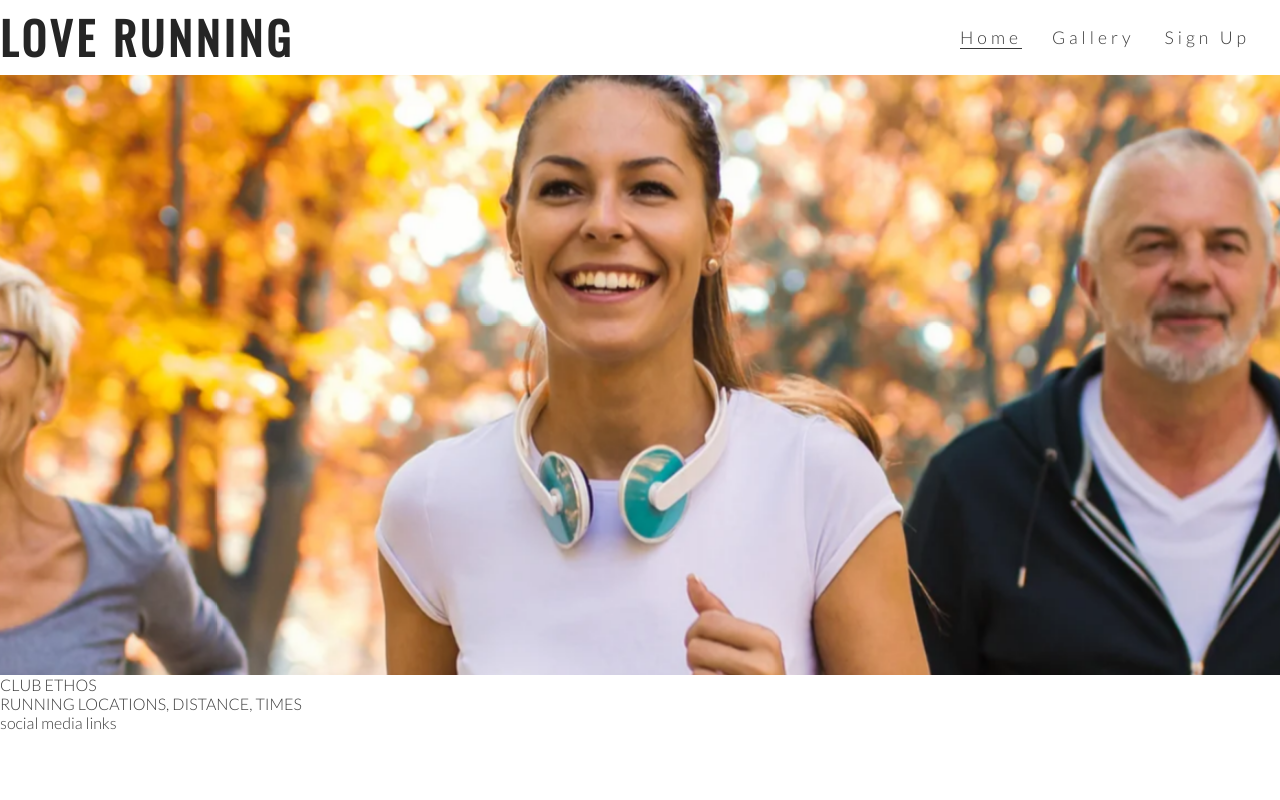
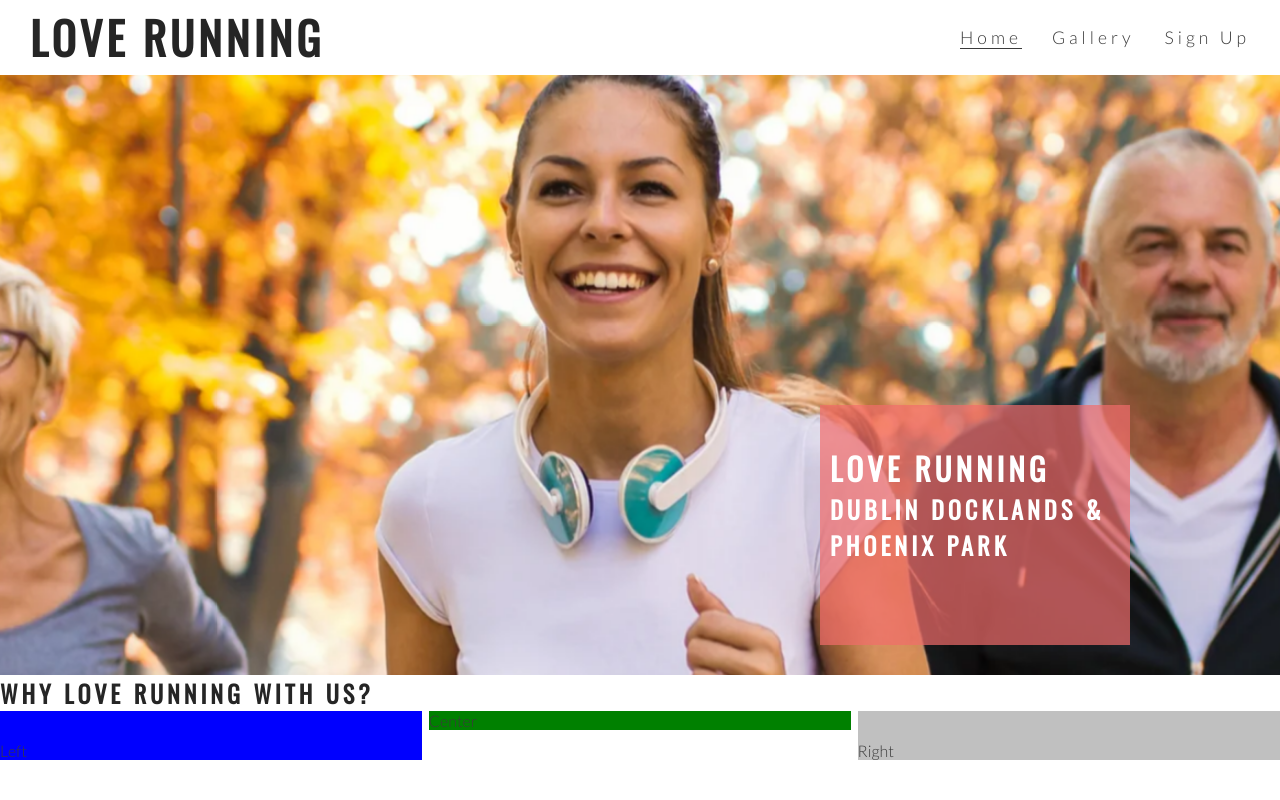
Before and after one commit to Dan-66/love-running, a plain HTML site: page index.html in a window 1280 px wide. Shown: the top 800 px of the page. Drawn offline with nearby package versions, Linux system fonts and the light colour scheme.

Commit message:
Add club ethos main structure

```diff
--- a/assets/css/style.css
+++ b/assets/css/style.css
@@ -22,6 +22,7 @@ h1, h2 {
 #logo {
     float: left;
     font-size: 280%;
+    margin-left: 30px;
 
 }
 
@@ -66,10 +67,15 @@ h1, h2 {
     animation-fill-mode: forwards;
 }
 
+#cover-text, #cover-text h2 {
+    color: #fff;
+}
+
 #hero-outer {
     height: 600px;
     width: 100%;
     overflow: hidden;
+    position: relative;
 }
 
 /* cretes the level of zoom for hero image */
@@ -83,3 +89,48 @@ h1, h2 {
         transform: scale(1.1);
     }
 }
+
+#cover-text {
+    font-size: 130%;
+    font-family: Oswald, sans-serif;
+    text-transform: uppercase;
+    letter-spacing: 4px;
+
+    width: 300px;
+    height: 200px;
+
+    padding-top: 40px;
+    padding-left: 10px;
+
+    background-color: rgba(241, 109, 107, .7);
+
+    bottom: 30px;
+    right: 150px;
+    position: absolute;
+}
+
+/* club ethos */
+#club-ethos {
+    height: 600px;
+}
+
+#left-about {
+    padding-top: 30px;
+    width: 33%;
+    float: left;
+    background-color: blue;
+}
+
+#right-about {
+    padding-top: 30px;
+    width: 33%;
+    float: right;
+    background-color: silver;
+}
+
+#center-about {
+    width: 33%;
+    margin: 0 auto;
+    background-color: green;
+
+}
--- a/index.html
+++ b/index.html
@@ -35,11 +35,18 @@
         </nav>
     </header>
     <section id="hero-outer">
-        <div id="hero-image">
-
+        <div id="hero-image"></div>
+        <div id="cover-text">
+            <h2>Love Running</h2>
+            <h3>Dublin Docklands & Phoenix Park</h3>
         </div>
     </section>
-    <section>CLUB ETHOS</section>
+    <section id="club-ethos">
+        <h1>Why Love Running With Us?</h1>
+        <div id="left-about">Left</div>
+        <div id="right-about">Right</div>
+        <div id="center-about">Center</div>
+    </section>
     <section>RUNNING LOCATIONS, DISTANCE, TIMES</section>
 
     <footer>social media links</footer>
```
